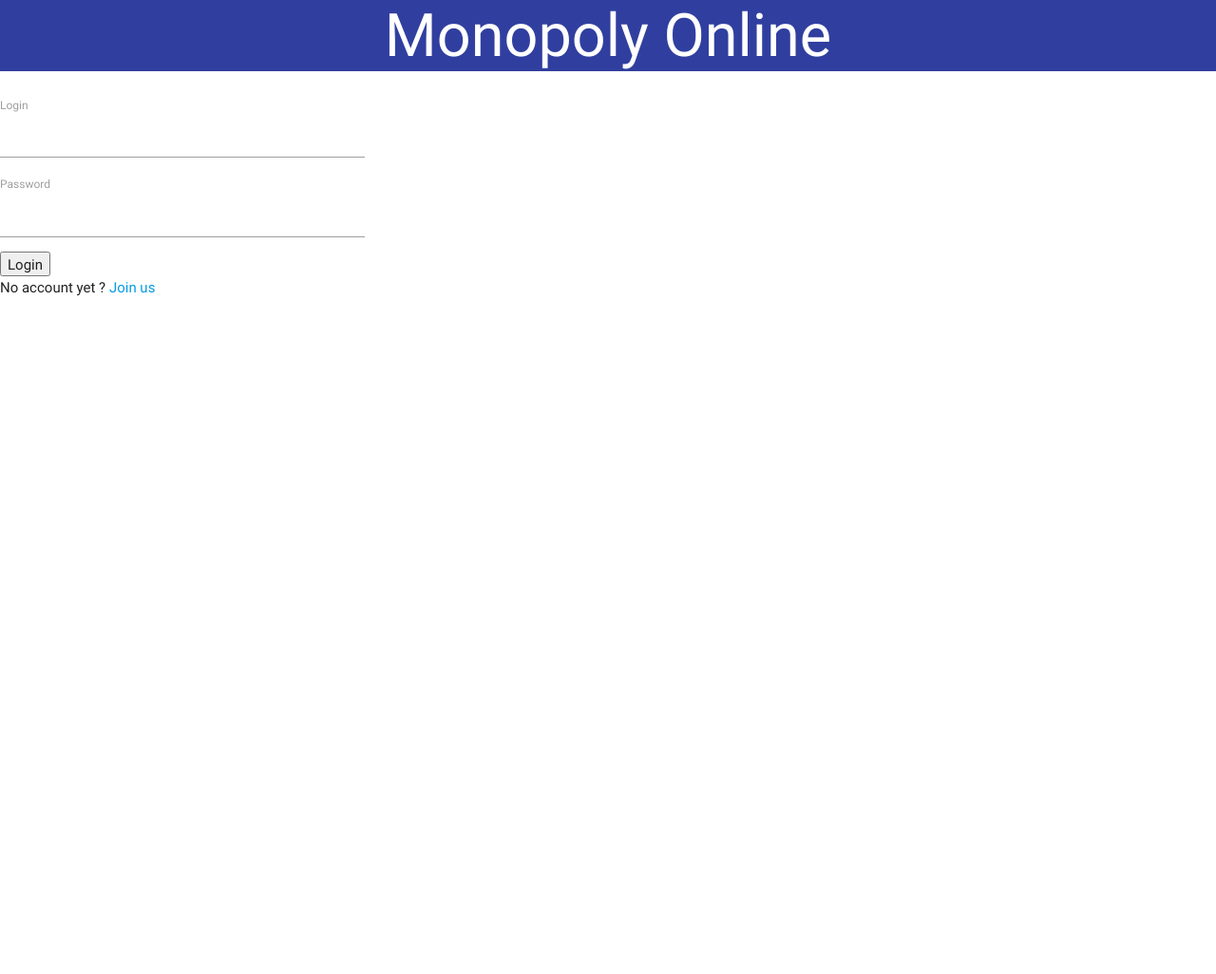
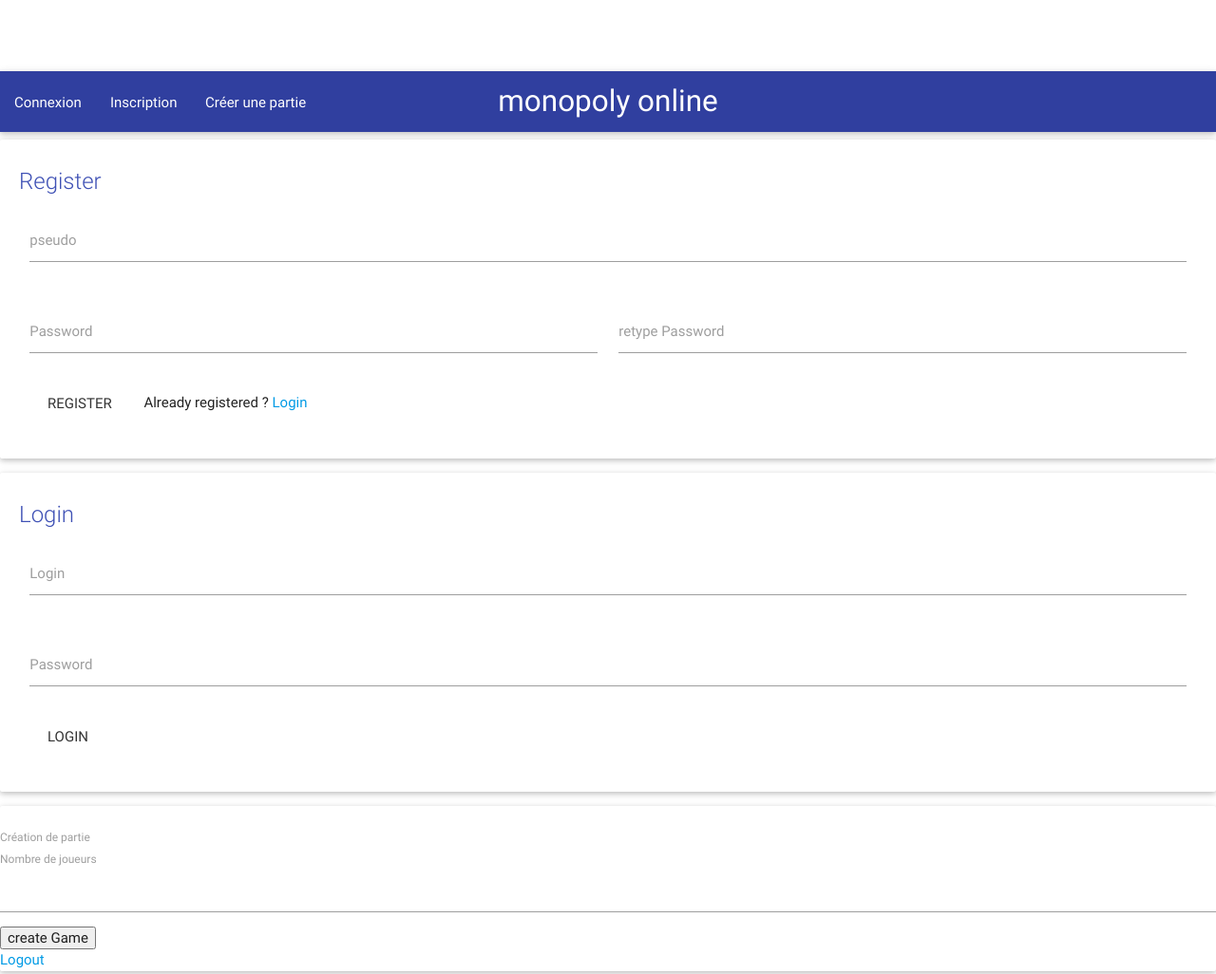
Before and after one commit to AnaSofiaDomingos/Monopoly, a website: page public/index.html in a window 1280 px wide. Shown: the top 1026 px of the page at 95% size. Before the commit the page ends 800 px from the top, so only its background shows below. Drawn offline with nearby package versions, Linux system fonts and the light colour scheme; no server answers; files whose address does not match are found by name.

Commit message:
un peu de design

```diff
--- a/public/index.html
+++ b/public/index.html
@@ -4,9 +4,8 @@
 		<meta charset="utf-8">
 		<title>Monopoly</title>
 		<link rel="stylesheet" type="text/css" href="./css/index.css">
-		<link rel="stylesheet" type="text/css" href="./css/style.css">
 		<link rel="stylesheet" type="text/css" href="./css/materialize.min.css">
-		<script src="https://ajax.googleapis.com/ajax/libs/jquery/2.1.3/jquery.min.js"></script>
+		<script src="./js/jquery-1.11.2.min.js"></script>
 		<script src="./js/socket.io-1.3.4.js"></script>
 		<script src="./md5.js"></script>
 		<script src="./js/materialize.min.js"></script>
@@ -14,53 +13,84 @@
 		<script src="./salon.js"></script>
 	</head>
 	<body>
+		<nav>
+			<div class="nav-wrapper indigo darken-2">
+				<a href="#" class="brand-logo center">monopoly online</a>
+				<ul id="nav-mobile" class="left hide-on-med-and-down">
+					<li><a href="#login" class="waves-effect waves-light">Connexion</a></li>
+					<li><a href="#register" class="waves-effect waves-light">Inscription</a></li>
+					<li><a href="#accInfos" class="waves-effect waves-light">Créer une partie</a></li>
+				</ul>
+			</div>
+		</nav>
+		<div class="contener">
+			<section class="card" id="register">
+				<form class="card-content">
+					<span class="card-title indigo-text">Register</span>
+					<span id="errorsRegister"></span>
+					<div class="row">
+						<div class="input-field col s12">
+							<input id="loginRegister" type="text" class="validate">
+							<label for="first_name">pseudo</label>
+						</div>
+					</div>
+					<div class="row">
+						<div class="input-field col s6">
+							<input id="password1" type="password" class="validate">
+							<label for="password">Password</label>
+						</div>
+						<div class="input-field col s6">
+							<input id="password2" type="password" class="validate">
+							<label for="password">retype Password</label>
+						</div>
+					</div>
+					<div class="row">
+						<a class="btn-flat waves-effect waves-yellow" onClick="register();">Register</a>
+						Already registered ?
+						<a href="#login">Login</a>
+					</div>
+				</form>
+			</section>
 
-		<header>
-			<h1>monopoly online</h1>
-		</header>
-		<div id="registerLogin">
-
-			<div id="register" style="display:none">
-				<span id="errorsRegister"></span>
-				<br />
-				<label>Login</label><input type="text" name="login" id="loginRegister" />
-				<br />
-				<label for="password1">Password</label><input type="password" name="password1" id="password1" />
-				<br/>
-				<label for="password2">Retype password</label><input type="password" name="password2" id="password2" />
-				<br />
-				<input type="button" name="submitRegister" value="Register" onClick="register();" />
-				<br />
-				Already registered ? <a href="#" onClick="$('#register, #login').toggle();">Login</a>
+			<section class="card" id="login">
+				<form class="card-content" >
+					<span class="card-title indigo-text">Login</span>
+					<div class="row">
+						<div class="input-field col s12">
+							<input id="pseudoLogin" type="text" class="validate">
+							<label for="first_name">Login</label>
 						</div>
-
-			<div id="login">
-				<span id="errorsLogin"></span>
-				<br />
-				<label>Login</label><input type="text" name="login" id="pseudoLogin" />
-				<br />
-				<label>Password</label><input type="password" name="password" id="passLogin" />
-				<br />
-				<input type="button" name="submitLogin" value="Login" onClick="login();" />
-				<br />
-				No account yet ? <a href="#" onClick="$('#register, #login').toggle();">Join us</a>
 					</div>
-
-			<div id="accInfos" style="display:none">
+					<div class="row">
+						<div class="input-field col s12">
+							<input id="passLogin" type="password" class="validate">
+							<label for="password">Password</label>
+						</div>
+					</div>
+					<div class="row">
+						<a href="#" class="btn-flat waves-effect waves-yellow" onClick="login();">Login</a>
+					</div>
+				</form>
+			</section>
+		</div>
+		<div class="contener">
+			<section class="card" id="accInfos">
+				<div class="col s12" >
 					<h3 id="pseudoTitle"></h3>
 					<label>Création de partie</label>
 					<br />
 					<label>Nombre de joueurs</label><input type="text" name="nbPlayers" id="nbPlayers" />
 					<br />
-				<input type="button" name="submitGame" value="Create Game" onClick="createGame();" />
+					<input type="button" name="submitGame" value="create Game" onClick="createGame();" />
 					<br />
 					<a href="#" onClick="logout();">Logout</a>
 				</div>
-
+			</section>
 		</div>
-
-		<div id="saloon">
-
+		<div class="contener">
+			<div class="card" id="saloon">
+				<div class="card-content">SALOON WEHS PETIT-GROS !</div>
+			</div>
 		</div>
 
 	</body>
```
Lines whose indentation alone changed are shown as unchanged.
